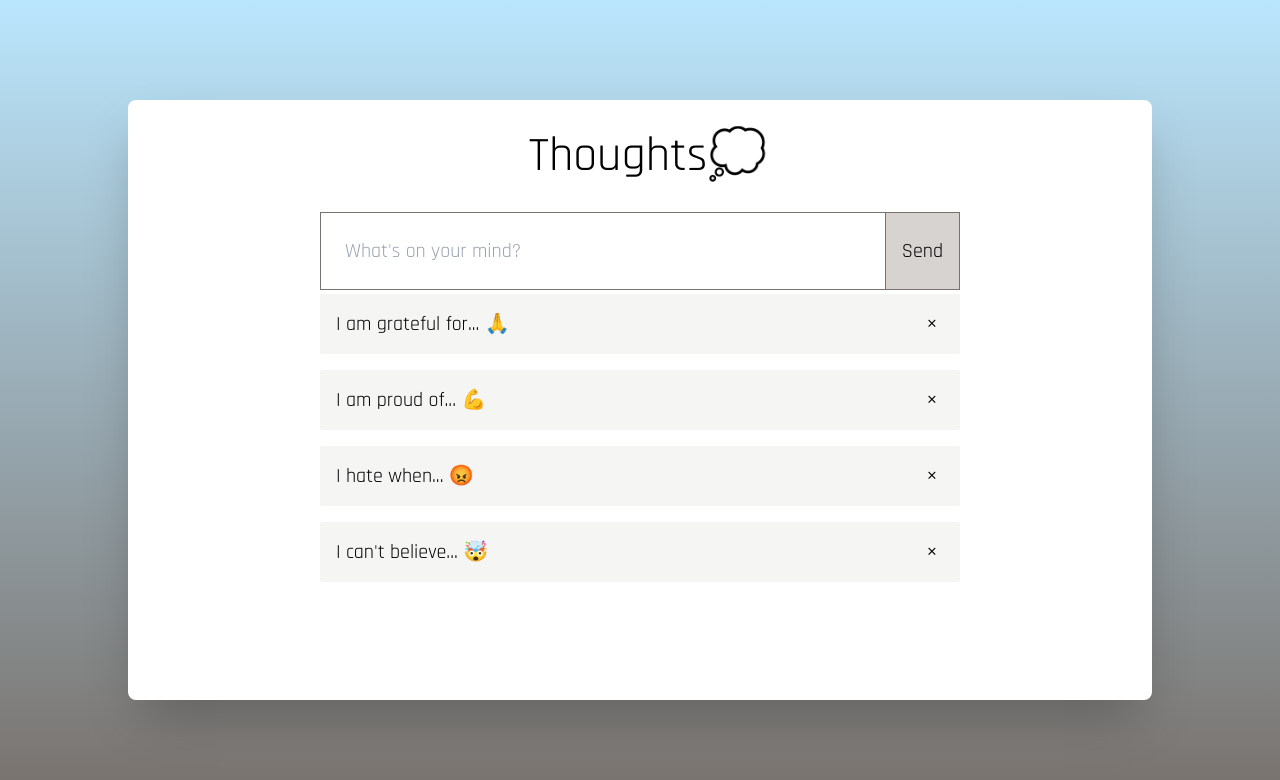
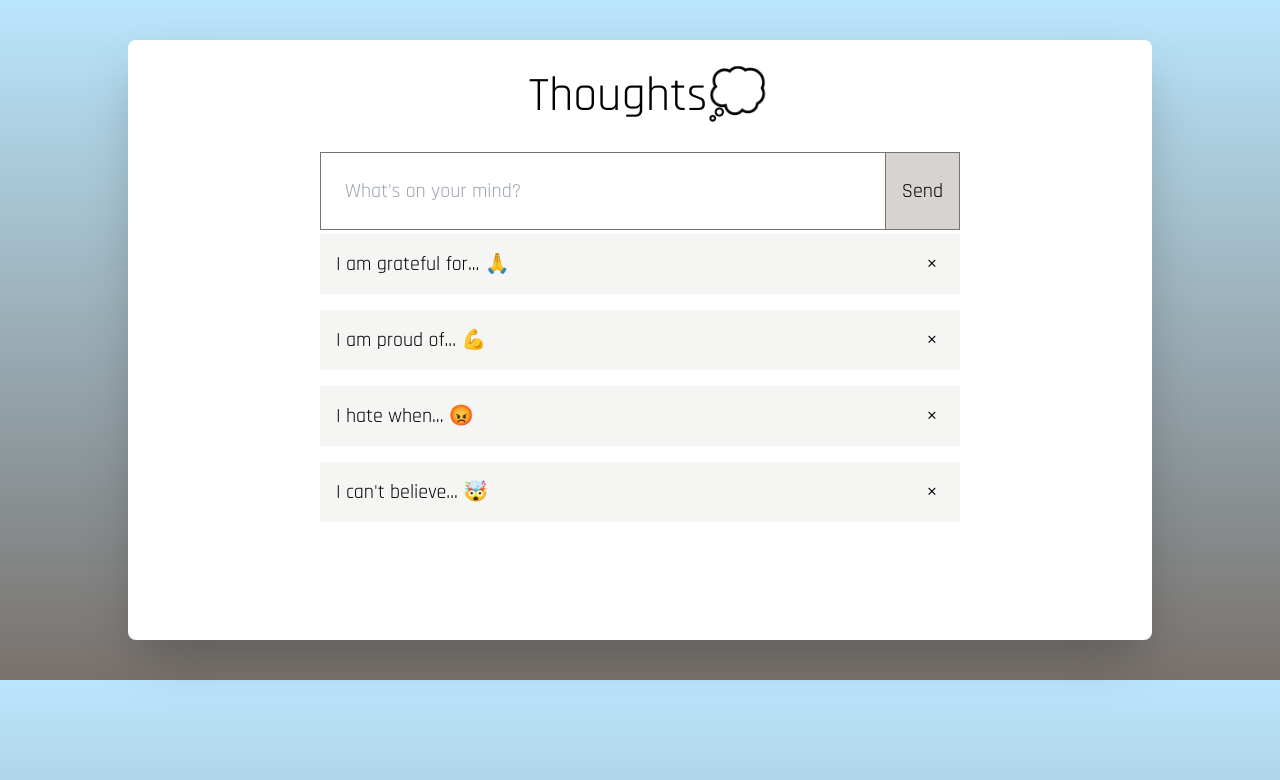
Before and after one commit to rickydefazio/thoughts, a React (Vite) app: page / in a window 1280 px wide. Shown: the top 780 px of the page. Built offline with nearby package versions, Linux system fonts and the light colour scheme.

Commit message:
testing a new height property

```diff
--- a/src/index.css
+++ b/src/index.css
@@ -5,9 +5,10 @@
 :root {
   --main-font: 'Rajdhani', sans-serif;
 }
+html,
 body {
   font-family: var(--main-font);
-  height: 100dvh;
+  height: stretch;
 }
 
 h1:after {
```
